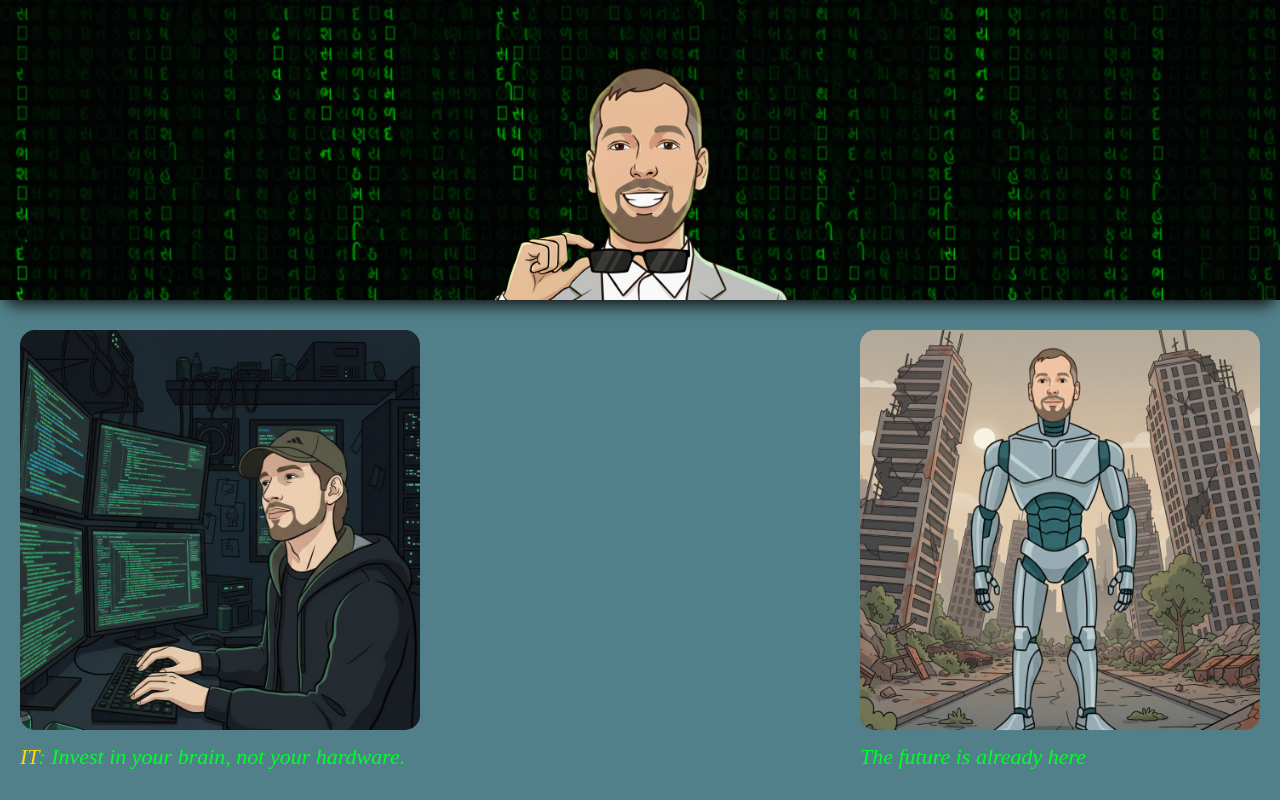
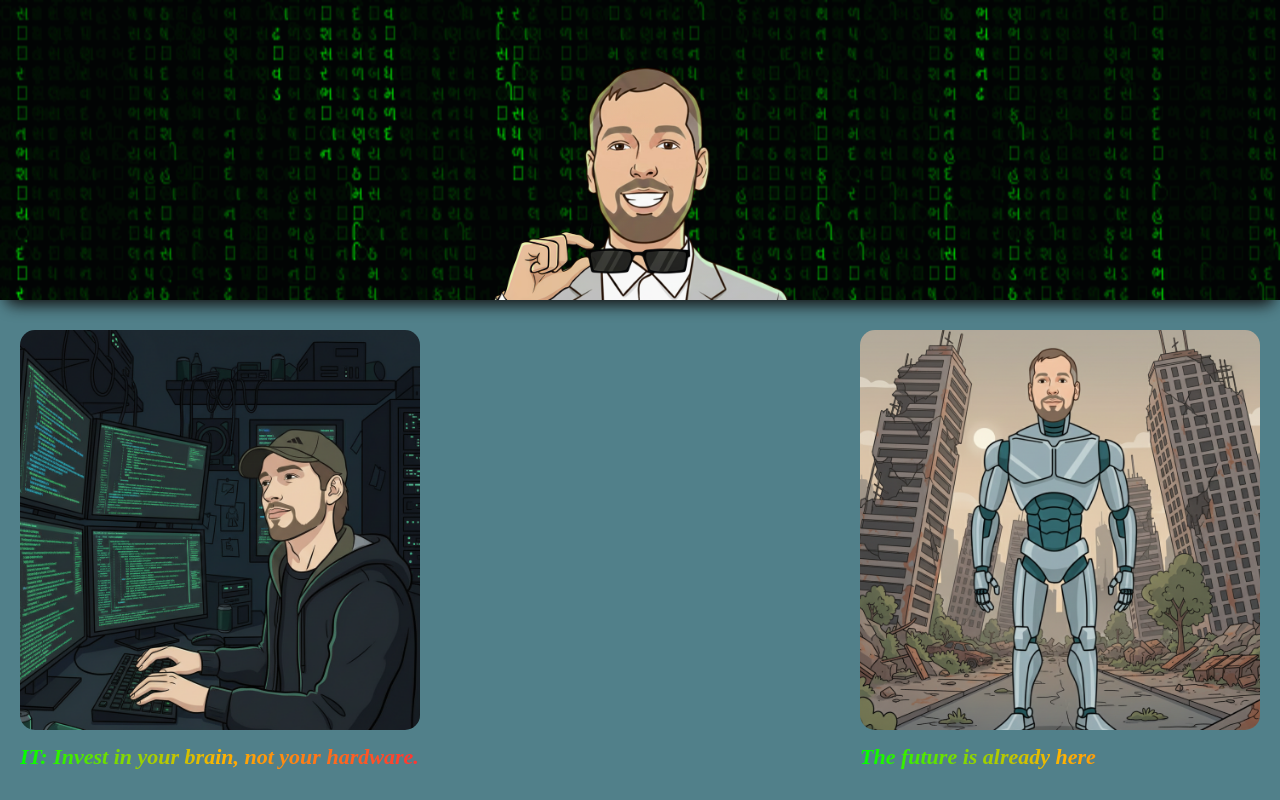
Before and after one commit to ipiliaev-create/test1, a plain HTML site: page paul_page.html in a window 1280 px wide. Shown: the top 800 px of the page. Drawn offline with Linux system fonts and the light colour scheme; a web font is replaced by a local one.

Commit message:
дщщз

```diff
--- a/css/paul_page.css
+++ b/css/paul_page.css
@@ -9,8 +9,8 @@
     background-color: rgb(81, 128, 138);
     height: 100vh;
     font-family: "Ribeye Marrow", serif;
-    font-weight: 400;
-    font-style: normal;
+  font-weight: 400;
+  font-style: normal;
 
 
 }
@@ -165,10 +165,16 @@
 
 }
 
-.it {
-    color: rgb(255, 217, 0)
+p {
+  font-weight: 600;
+  background: linear-gradient(90deg, #00ff00, #ffb400, #ff3333, #334dff, #00ff00);
+  background-size: 200% auto;
+  background-clip: text;
+  -webkit-background-clip: text;
+  -webkit-text-fill-color: transparent;
+  animation: textflow 5s linear infinite;
 }
-
-p {
-    color: rgb(0, 255, 42);
+@keyframes textflow {
+  from {background-position: 200% center}
+  to {background-position: 0% center}
 }
--- a/paul_page.html
+++ b/paul_page.html
@@ -14,11 +14,8 @@
         <link rel="manifest" href="img/ico/site.webmanifest" />
 
         <link rel="preconnect" href="https://fonts.googleapis.com">
-        <link rel="preconnect" href="https://fonts.gstatic.com" crossorigin>
-        <link
-            href="https://fonts.googleapis.com/css2?family=Ribeye+Marrow&display=swap"
-            rel="stylesheet">
-
+<link rel="preconnect" href="https://fonts.gstatic.com" crossorigin>
+<link href="https://fonts.googleapis.com/css2?family=Ribeye+Marrow&display=swap" rel="stylesheet">
         <body>
             <header>
                 <div class="img"></div>
@@ -30,7 +27,7 @@
                             <a href="#"><img
                                     src="img/Gemini_Generated_Image_ky4hnrky4hnrky4h.png"
                                     alt="image1"></a>
-                            <p><span class="it">IT</span>: Invest in your brain,
+                            <p>IT: Invest in your brain,
                                 not your hardware.</p>
                         </div>
                         <div class="photo-gallery">
```
